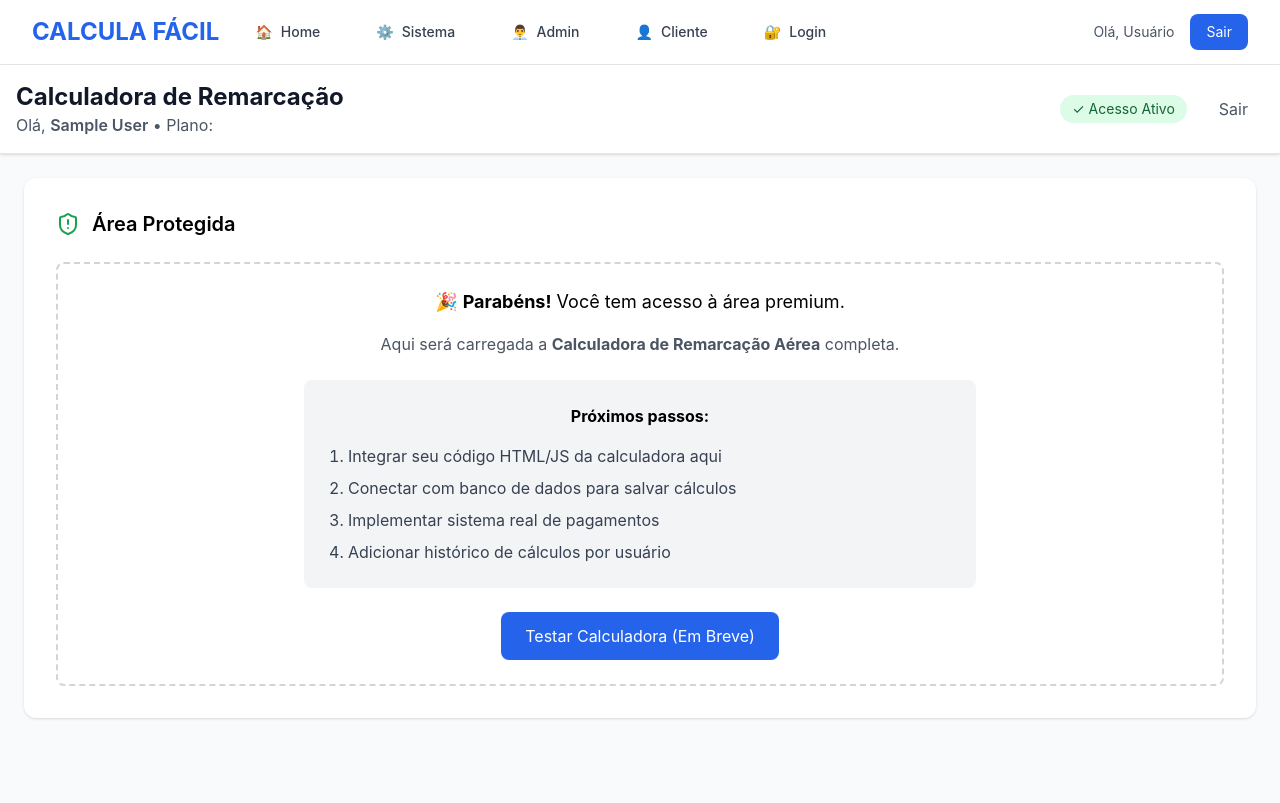
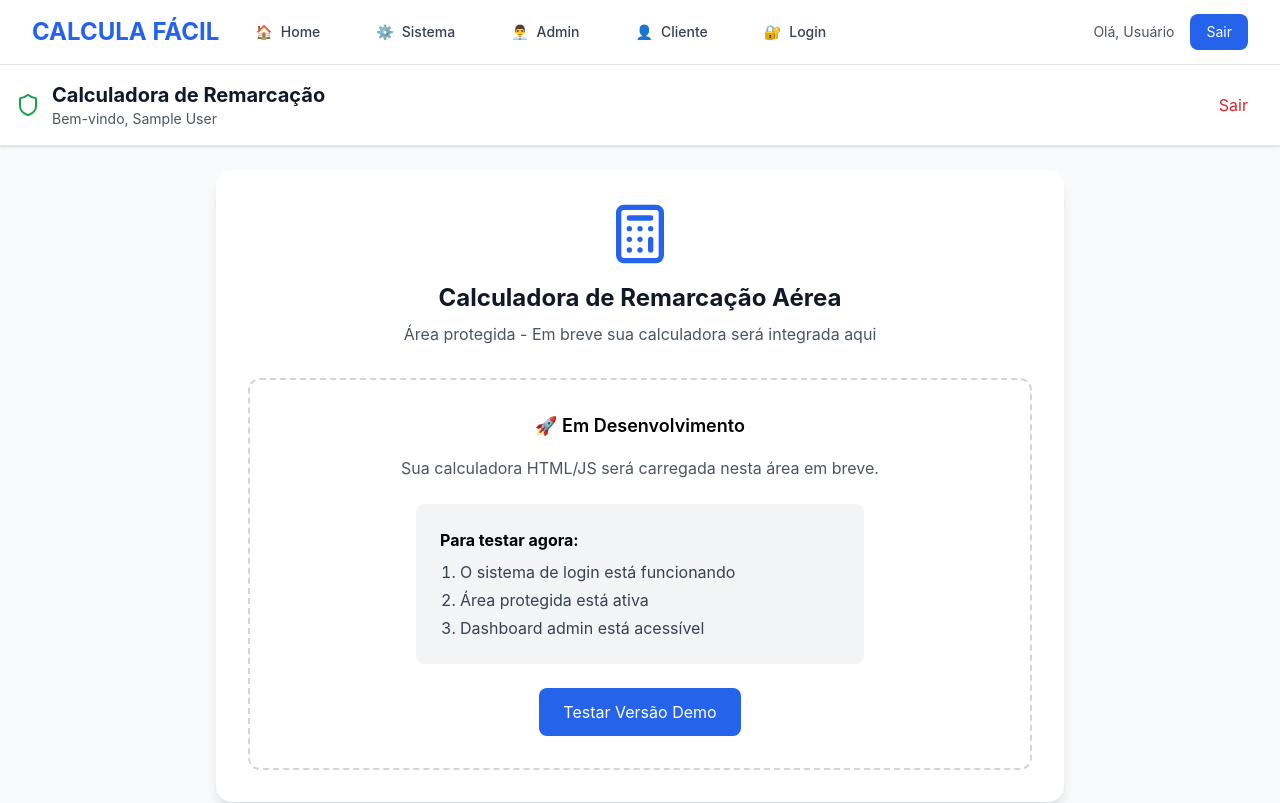
Before and after one commit to geraldofor/calcula-facil, a Next.js app: page /sistema in a window 1280 px wide. Shown: the top 803 px of the page. Built offline with nearby package versions, Linux system fonts and the light colour scheme; sample sign-in values are in the browser's storage.

Commit message:
Refactor SistemaPage component for improved structure

```diff
--- a/app/sistema/page.jsx
+++ b/app/sistema/page.jsx
@@ -2,7 +2,7 @@
 
 import { useEffect, useState } from 'react';
 import { useRouter } from 'next/navigation';
-import { ShieldAlert } from 'lucide-react';
+import { Calculator, Shield } from 'lucide-react';
 
 export default function SistemaPage() {
   const router = useRouter();
@@ -10,7 +10,6 @@ export default function SistemaPage() {
   const [loading, setLoading] = useState(true);
 
   useEffect(() => {
-    // Verificar se usuário está logado
     const token = localStorage.getItem('token');
     const userData = localStorage.getItem('user');
 
@@ -21,37 +20,30 @@ export default function SistemaPage() {
 
     setUser(JSON.parse(userData));
     setLoading(false);
-  }, []);
+  }, [router]);
 
   if (loading) {
     return (
-      <div className="min-h-screen flex items-center justify-center">
+      <div className="min-h-screen flex items-center justify-center bg-gray-50">
         <div className="text-center">
           <div className="animate-spin rounded-full h-12 w-12 border-b-2 border-blue-600 mx-auto"></div>
-          <p className="mt-4 text-gray-600">Verificando acesso...</p>
+          <p className="mt-4 text-gray-600">Carregando...</p>
         </div>
       </div>
     );
   }
 
-  if (!user) {
-    return null;
-  }
-
   return (
     <div className="min-h-screen bg-gray-50">
-      {/* Header Protegido */}
+      {/* Header */}
       <div className="bg-white shadow border-b">
         <div className="max-w-7xl mx-auto px-4 py-4 flex justify-between items-center">
+          <div className="flex items-center">
+            <Shield className="w-6 h-6 text-green-600 mr-3" />
             <div>
-            <h1 className="text-2xl font-bold text-gray-900">Calculadora de Remarcação</h1>
-            <p className="text-gray-600">
-              Olá, <span className="font-semibold">{user.name}</span> • Plano: {user.plan}
-            </p>
+              <h1 className="text-xl font-bold text-gray-900">Calculadora de Remarcação</h1>
+              <p className="text-sm text-gray-600">Bem-vindo, {user?.name}</p>
             </div>
-          <div className="flex items-center space-x-4">
-            <div className="px-3 py-1 bg-green-100 text-green-800 rounded-full text-sm">
-              ✓ Acesso Ativo
           </div>
           <button
             onClick={() => {
@@ -59,44 +51,49 @@ export default function SistemaPage() {
               localStorage.removeItem('user');
               router.push('/login');
             }}
-              className="px-4 py-2 text-gray-600 hover:text-gray-900"
+            className="px-4 py-2 text-red-600 hover:text-red-800"
           >
             Sair
           </button>
         </div>
       </div>
+
+      {/* Conteúdo */}
+      <div className="max-w-4xl mx-auto p-6">
+        <div className="bg-white rounded-2xl shadow-lg p-8">
+          <div className="text-center mb-8">
+            <Calculator className="w-16 h-16 text-blue-600 mx-auto mb-4" />
+            <h2 className="text-2xl font-bold text-gray-900 mb-2">
+              Calculadora de Remarcação Aérea
+            </h2>
+            <p className="text-gray-600">
+              Área protegida - Em breve sua calculadora será integrada aqui
+            </p>
           </div>
 
-      {/* Área da Calculadora */}
-      <div className="max-w-7xl mx-auto p-6">
-        <div className="bg-white rounded-xl shadow p-8">
-          <div className="flex items-center mb-6">
-            <ShieldAlert className="w-6 h-6 text-green-600 mr-3" />
-            <h2 className="text-xl font-semibold">Área Protegida</h2>
-          </div>
-
-          <div className="p-6 border-2 border-dashed border-gray-300 rounded-lg text-center">
-            <p className="text-lg mb-4">🎉 <strong>Parabéns!</strong> Você tem acesso à área premium.</p>
+          <div className="border-2 border-dashed border-gray-300 rounded-xl p-8">
+            <div className="text-center">
+              <h3 className="text-lg font-semibold mb-4">🚀 Em Desenvolvimento</h3>
               <p className="text-gray-600 mb-6">
-              Aqui será carregada a <strong>Calculadora de Remarcação Aérea</strong> completa.
+                Sua calculadora HTML/JS será carregada nesta área em breve.
               </p>
 
-            <div className="max-w-2xl mx-auto bg-gray-100 p-6 rounded-lg">
-              <h3 className="font-bold mb-4">Próximos passos:</h3>
-              <ol className="text-left list-decimal pl-5 space-y-2 text-gray-700">
-                <li>Integrar seu código HTML/JS da calculadora aqui</li>
-                <li>Conectar com banco de dados para salvar cálculos</li>
-                <li>Implementar sistema real de pagamentos</li>
-                <li>Adicionar histórico de cálculos por usuário</li>
+              <div className="bg-gray-100 rounded-lg p-6 max-w-md mx-auto text-left mb-6">
+                <h4 className="font-bold mb-2">Para testar agora:</h4>
+                <ol className="list-decimal pl-5 space-y-1 text-gray-700">
+                  <li>O sistema de login está funcionando</li>
+                  <li>Área protegida está ativa</li>
+                  <li>Dashboard admin está acessível</li>
                 </ol>
               </div>
 
               <button
-              onClick={() => alert('Em breve: calculadora funcional!')}
-              className="mt-6 px-6 py-3 bg-blue-600 text-white rounded-lg hover:bg-blue-700"
+                onClick={() => alert('Calculadora em desenvolvimento!')}
+                className="px-6 py-3 bg-blue-600 text-white rounded-lg hover:bg-blue-700"
               >
-              Testar Calculadora (Em Breve)
+                Testar Versão Demo
               </button>
+            </div>
           </div>
         </div>
       </div>
```
Lines whose indentation alone changed are shown as unchanged.
